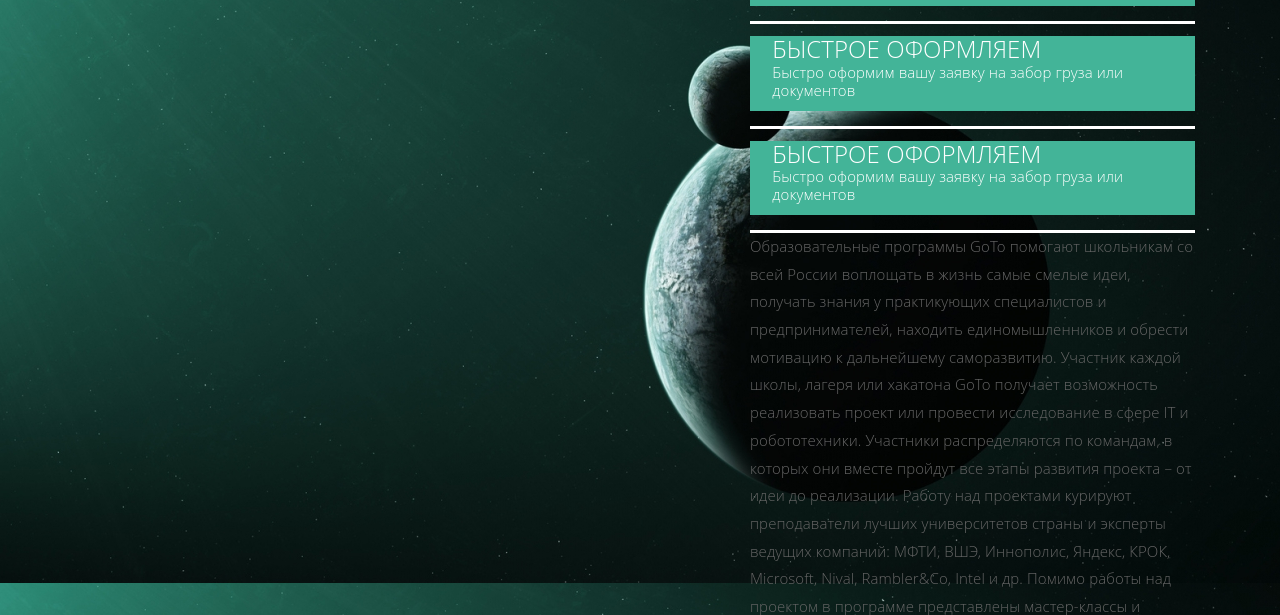
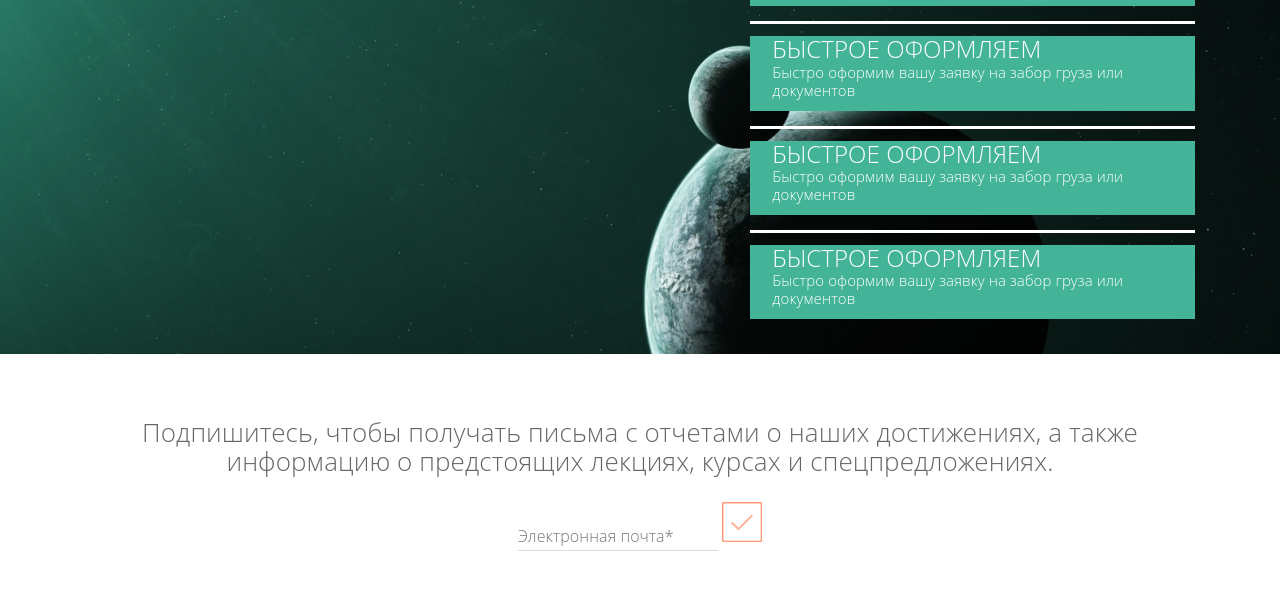
Before and after one commit to goto-ru/gotosite, a Django app: page / in a window 1280 px wide. Shown: the part 2850-3465 px from the top of the page. Run offline with Django 3.2, Linux system fonts and the light colour scheme; some libraries are stand-ins or nearby versions; grey boxes are pictures that could not be loaded.

Commit message:
Removed extra text

```diff
--- a/templates/index.html
+++ b/templates/index.html
@@ -169,25 +169,6 @@
                 </div>
                 <div class="white-hr"></div>
 
-
-            <p>
-
-                Образовательные программы GoTo помогают школьникам со всей России воплощать в жизнь самые смелые идеи,
-                получать знания у практикующих специалистов и предпринимателей, находить единомышленников и обрести
-                мотивацию к дальнейшему саморазвитию.
-
-                Участник каждой школы, лагеря или хакатона GoTo получает возможность реализовать проект или провести
-                исследование в сфере IT и робототехники. Участники распределяются по командам, в которых они вместе
-                пройдут все этапы развития проекта – от идеи до реализации. Работу над проектами курируют преподаватели
-                лучших университетов страны и эксперты ведущих компаний: МФТИ, ВШЭ, Иннополис, Яндекс, КРОК, Microsoft,
-                Nival, Rambler&Co, Intel и др. Помимо работы над проектом в программе представлены мастер-классы и
-                лекции экспертов из самых перспективных областей: программная инженерия, анализ данных, биоинформатика,
-                нейротехнологии, искусственный интеллект, промдизайн и т.д., а также экскурсии в компании,
-                профориентационные игры, квесты, инженерные соревнования, тренинги, самые интересные площадки города и
-                непрерывное общение.
-
-            </p>
-
                 <div class="features-mini">
                     <div class="feature">
                         <h6>БЫСТРОЕ ОФОРМЛЯЕМ</h6>
```
